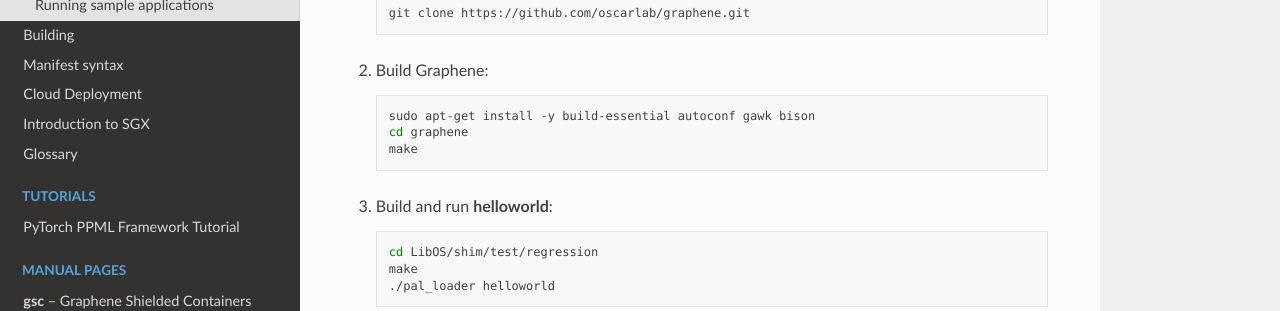
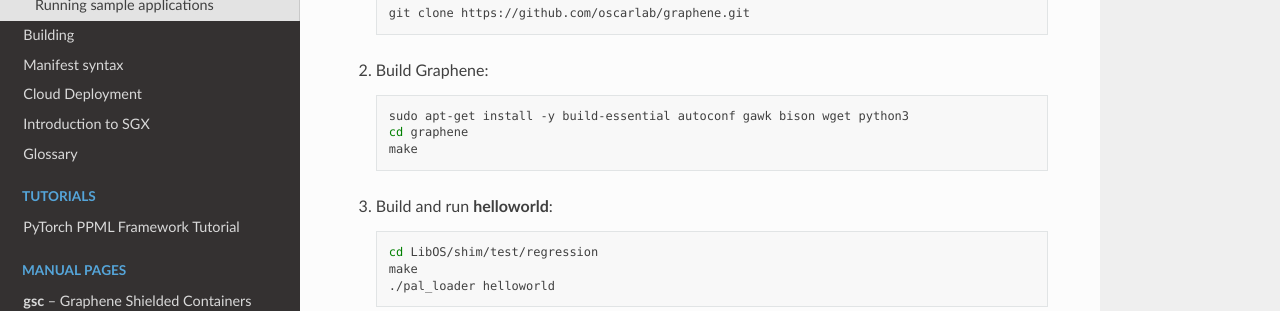
Before and after one commit to aeropittura/vaultrun, a Sphinx documentation site: the page built from Documentation/quickstart.rst, in a window 1280 px wide and 1400 px high. Shown: the part 260-571 px from the top of the window. Built offline with Sphinx 7.4.7 and the Read the Docs theme 2.0.0, drawn with Linux system fonts in a browser that asks for light colours.

Commit message:
[Docs] Add missing build dependencies
Original-author: Michał Kowalczyk <mkow@invisiblethingslab.com>
Original-committer: Michał Kowalczyk <mkow@invisiblethingslab.com>
Original-commit: cc6b93a140d09d5339108ec374d473917f2cd84d

```diff
--- a/Documentation/quickstart.rst
+++ b/Documentation/quickstart.rst
@@ -12,7 +12,7 @@ Quick start without SGX support
 
 #. Build Graphene::
 
-      sudo apt-get install -y build-essential autoconf gawk bison
+      sudo apt-get install -y build-essential autoconf gawk bison wget python3
       cd graphene
       make
 
@@ -65,7 +65,7 @@ second command should list the process status of :command:`aesm_service`.
 #. Build Graphene-SGX::
 
       sudo apt-get install -y \
-         build-essential autoconf gawk bison libcurl4-openssl-dev \
+         build-essential autoconf gawk bison wget python3 libcurl4-openssl-dev \
          python3-protobuf libprotobuf-c-dev protobuf-c-compiler
       cd $GRAPHENE_DIR
       make SGX=1
```
